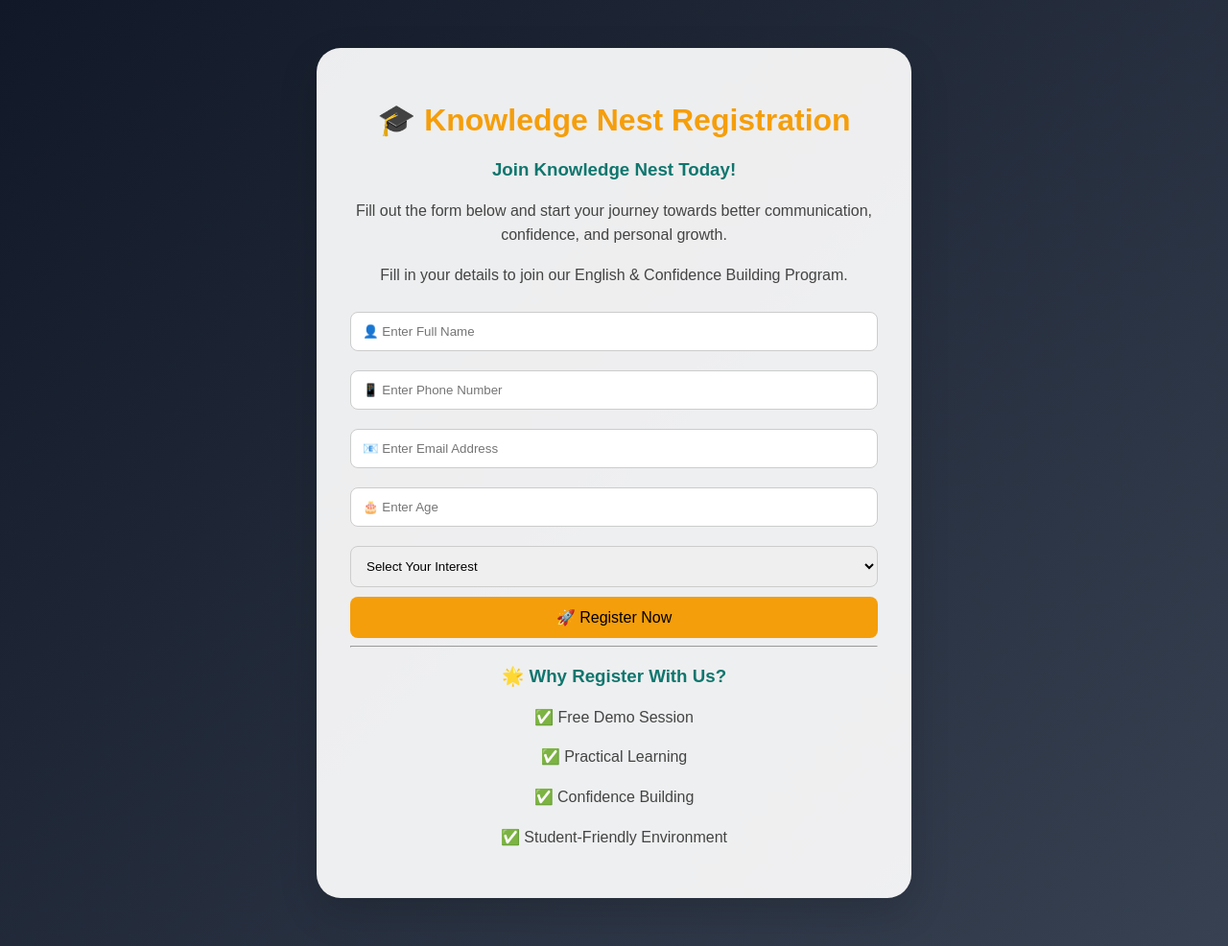
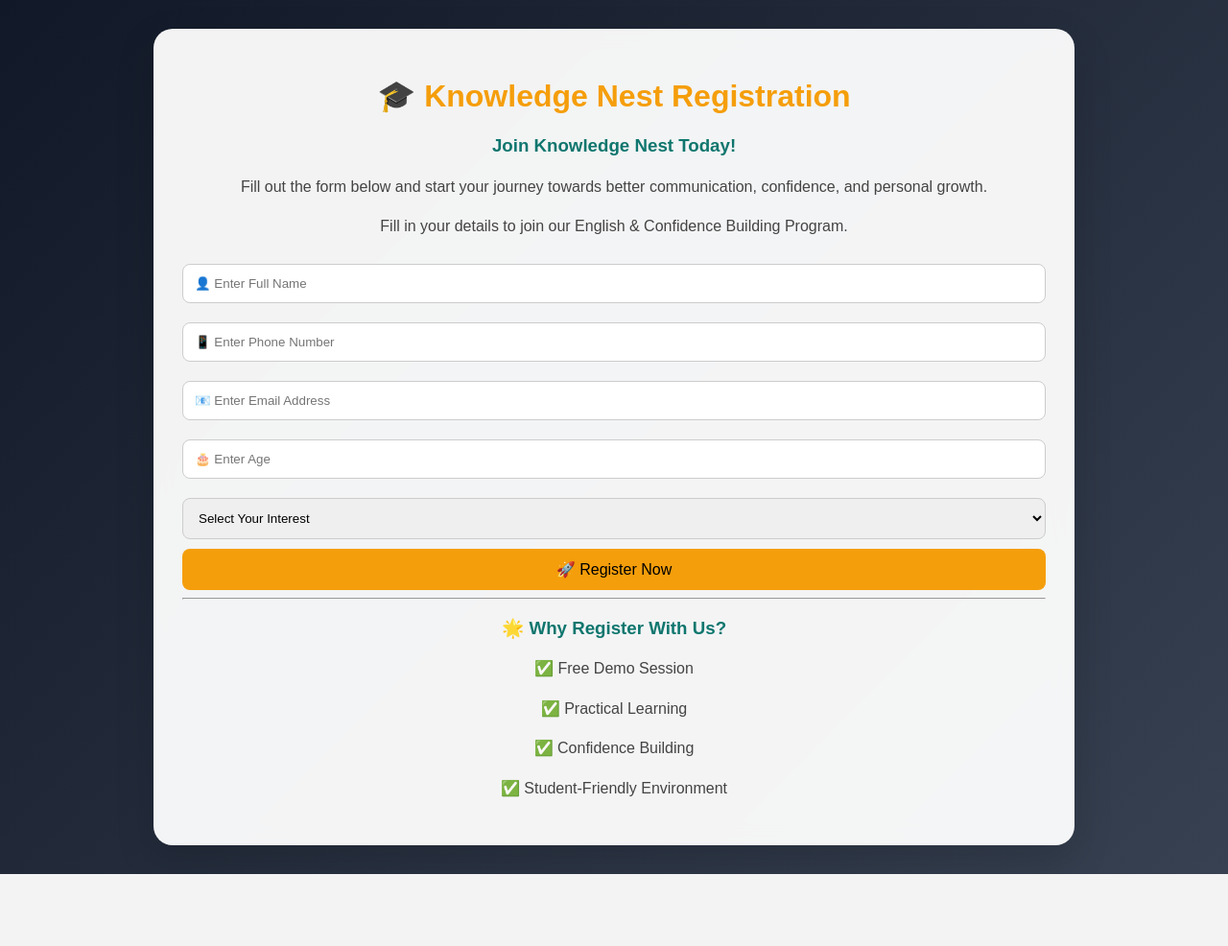
Before and after one commit to dhruvc-code/knowledge_nest, a Flask app: page /register in a window 1280 px wide. Shown: the whole page at 96% size. After the commit the page ends 911 px from the top, so only its background shows below. Run offline with Flask 3, Linux system fonts and the light colour scheme.

Commit message:
Refactor CSS styles for layout and design improvements

```diff
--- a/static/style.css
+++ b/static/style.css
@@ -1,31 +1,47 @@
+/* BODY */
 body{
-
-    font-family:'Poppins',sans-serif;
+    font-family:'Poppins', sans-serif;
     background: linear-gradient(135deg,#111827,#374151);
     margin:0;
     padding:0;
-
 }
 
+/* CONTAINER */
 .container{
-
     width:90%;
-    max-width:550px;
-    background:rgba(255,255,255,0.92);
-    background-filter: blur(10px);
-    margin:50px auto;
-    padding:35px;
-    border-radius:25px;
+    max-width:900px;
+    background:rgba(255,255,255,0.95);
+    backdrop-filter: blur(10px);
+    margin:30px auto;
+    padding:30px;
+    border-radius:20px;
     box-shadow:0 15px 40px rgba(0,0,0,0.15);
     text-align:center;
-
+    transition:0.3s;
 }
 
+.container:hover{
+    transform: translateY(-5px);
+}
+
+/* HEADINGS */
 h1{
     color:#f59e0b;
+    font-size:32px;
 }
 
-input,select{
+h3{
+    color:#0f766e;
+}
+
+/* PARAGRAPH */
+p{
+    color:#444;
+    line-height:1.6;
+}
+
+/* INPUTS */
+input, select{
     width:100%;
     padding:12px;
     margin:10px 0;
@@ -34,6 +50,7 @@ input,select{
     box-sizing:border-box;
 }
 
+/* BUTTON */
 button{
     width:100%;
     padding:12px;
@@ -43,49 +60,75 @@ button{
     border-radius:8px;
     font-size:16px;
     cursor:pointer;
+    transition:0.3s;
 }
 
 button:hover{
     background:#d97706;
 }
 
-/* NEW CODE */
-
+/* LINKS BUTTON */
 .btn{
     display:inline-block;
-    background:#007bff;
-    color:white;
+    background:#f59e0b;
+    color:black;
     padding:12px 25px;
     border-radius:8px;
     text-decoration:none;
     font-weight:bold;
     margin-top:15px;
+    transition:0.3s;
 }
 
 .btn:hover{
-    background:#0056b3;
+    background:#ffb703;
+    transform: scale(1.05);
 }
 
-p{
-    color:#555;
-    line-height:1.6;
+/* HERO SECTION */
+.hero{
+    background: url("https://images.unsplash.com/photo-1522202176988-66273c2fd55f");
+    background-size: cover;
+    background-position: center;
+    padding:120px 20px;
+    text-align:center;
+    color:white;
+    border-radius:15px;
+    margin-top:20px;
+    position:relative;
 }
 
-h3{
-    color:#007bff;
-}
-h3{
-    color:#0f766e;
+.hero::before{
+    content:"";
+    position:absolute;
+    top:0;
+    left:0;
+    right:0;
+    bottom:0;
+    background: rgba(0,0,0,0.6);
+    border-radius:15px;
 }
 
-p{
-    color:#444;
-    line-height:1.6;
-}
-.container{
-    transition: 0.3s;
+.hero-content{
+    position:relative;
+    z-index:2;
 }
 
-.container:hover{
-    transform: translateY(-5px);
+.hero h1{
+    color:white;
+    font-size:42px;
 }
+
+.hero p{
+    color:white;
+    font-size:18px;
+}
+
+.hero h3{
+    color:#ffd700;
+}
+
+/* SMOOTH SCROLL */
+html{
+    scroll-behavior:smooth;
+}
```
